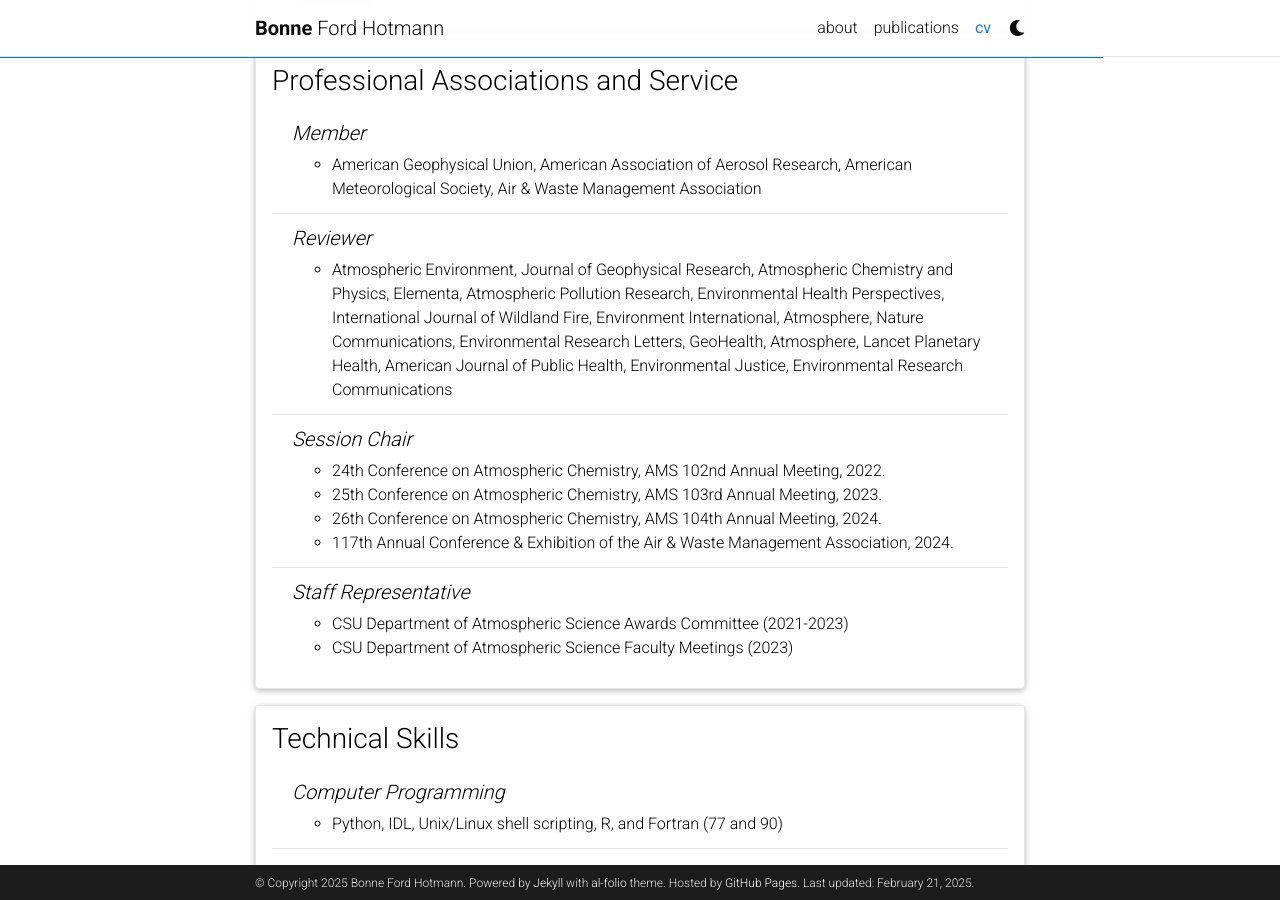
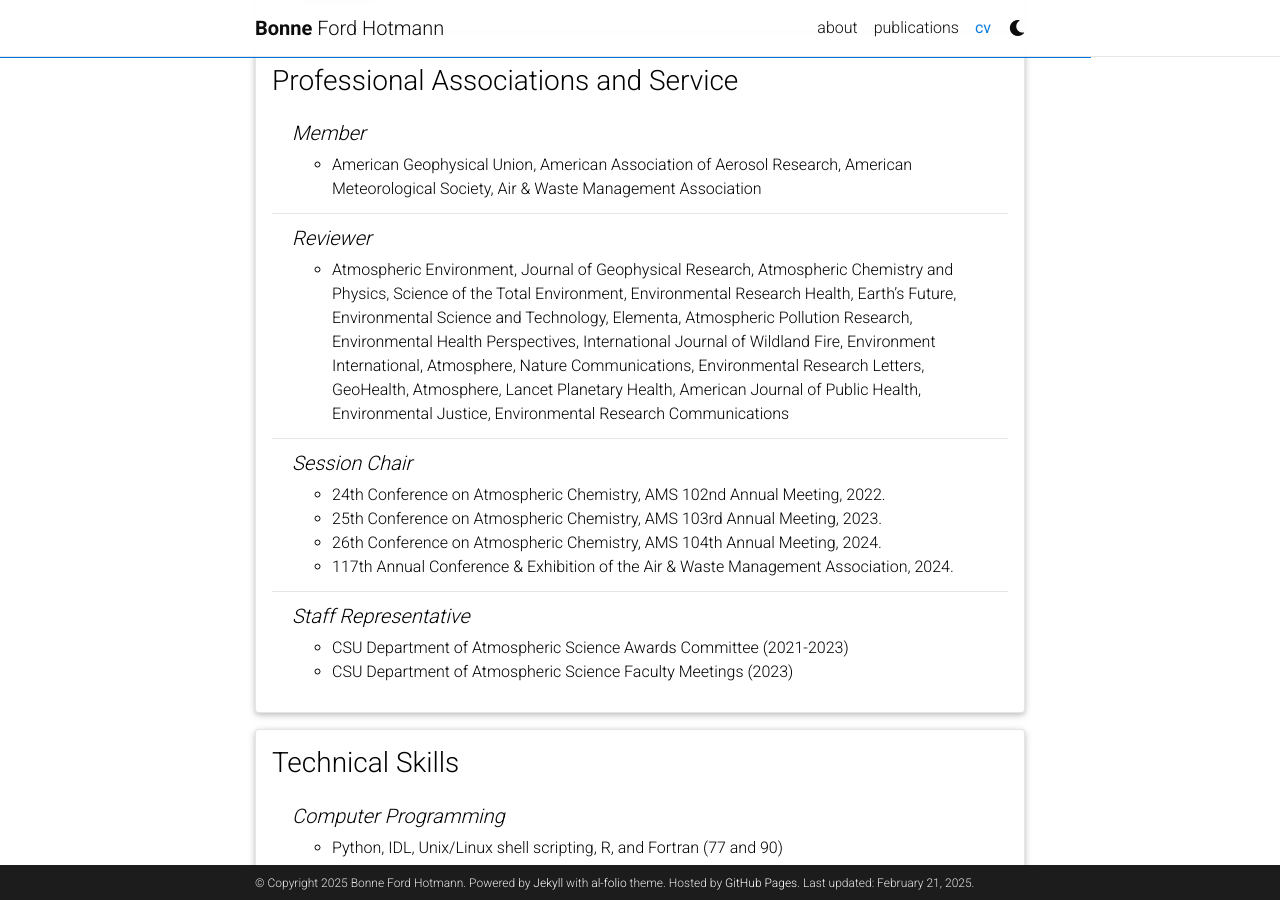
Before and after one commit to bonneford/bonneford.github.io, a Jekyll site: the page built from _pages/cv.md, in a window 1280 px wide and 900 px high, scrolled down 1830 px. Built offline with Jekyll 4.4.1, drawn with Linux system fonts in a browser that asks for light colours; comment, search, counter and statistics services are not loaded; a style sheet for code colours, icons or effects is not loaded.

Commit message:
Update cv.yml

```diff
--- a/_data/cv.yml
+++ b/_data/cv.yml
@@ -92,7 +92,7 @@
         - American Geophysical Union, American Association of Aerosol Research, American Meteorological Society, Air & Waste Management Association
     - title: Reviewer
       items:
-        - Atmospheric Environment, Journal of Geophysical Research, Atmospheric Chemistry and Physics, Elementa, Atmospheric Pollution Research, Environmental Health Perspectives, International Journal of Wildland Fire, Environment International, Atmosphere, Nature Communications, Environmental Research Letters, GeoHealth, Atmosphere, Lancet Planetary Health, American Journal of Public Health, Environmental Justice, Environmental Research Communications
+        - Atmospheric Environment, Journal of Geophysical Research, Atmospheric Chemistry and Physics, Science of the Total Environment, Environmental Research Health, Earth’s Future, Environmental Science and Technology, Elementa, Atmospheric Pollution Research, Environmental Health Perspectives, International Journal of Wildland Fire, Environment International, Atmosphere, Nature Communications, Environmental Research Letters, GeoHealth, Atmosphere, Lancet Planetary Health, American Journal of Public Health, Environmental Justice, Environmental Research Communications
     - title: Session Chair
       items:
         - 24th Conference on Atmospheric Chemistry, AMS 102nd Annual Meeting, 2022.
```
